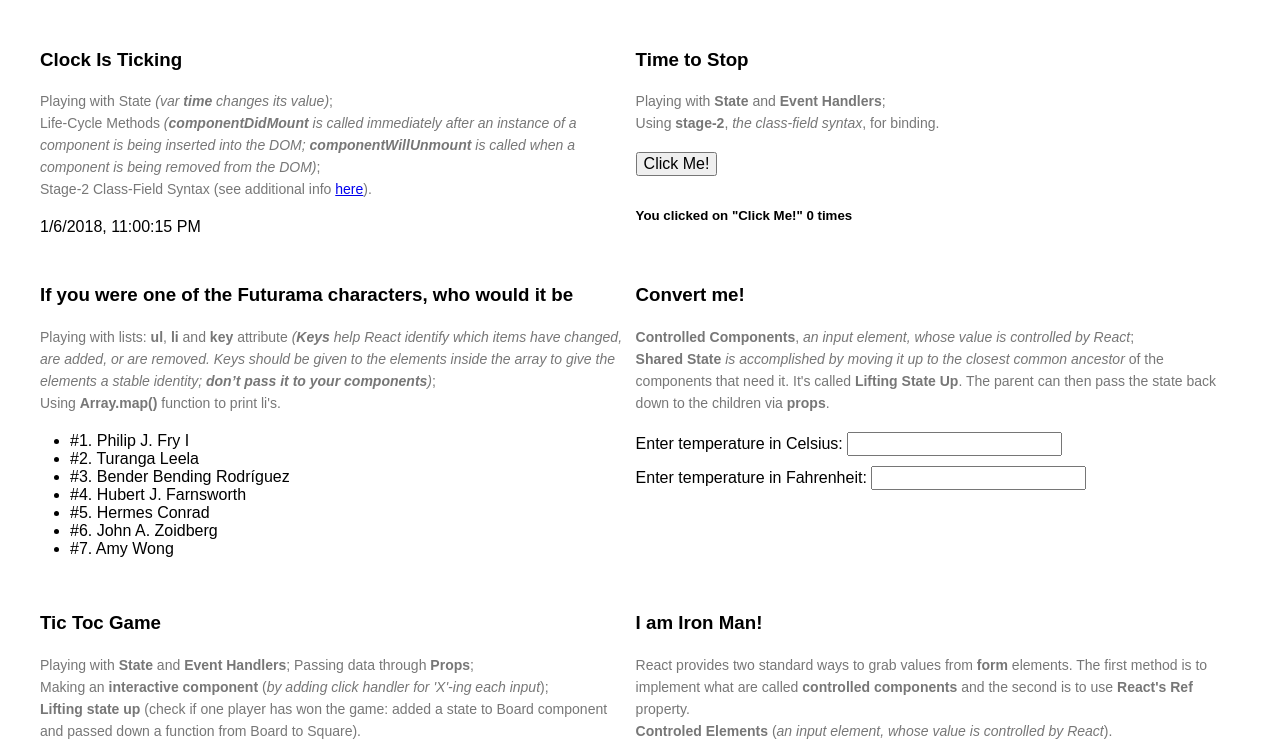
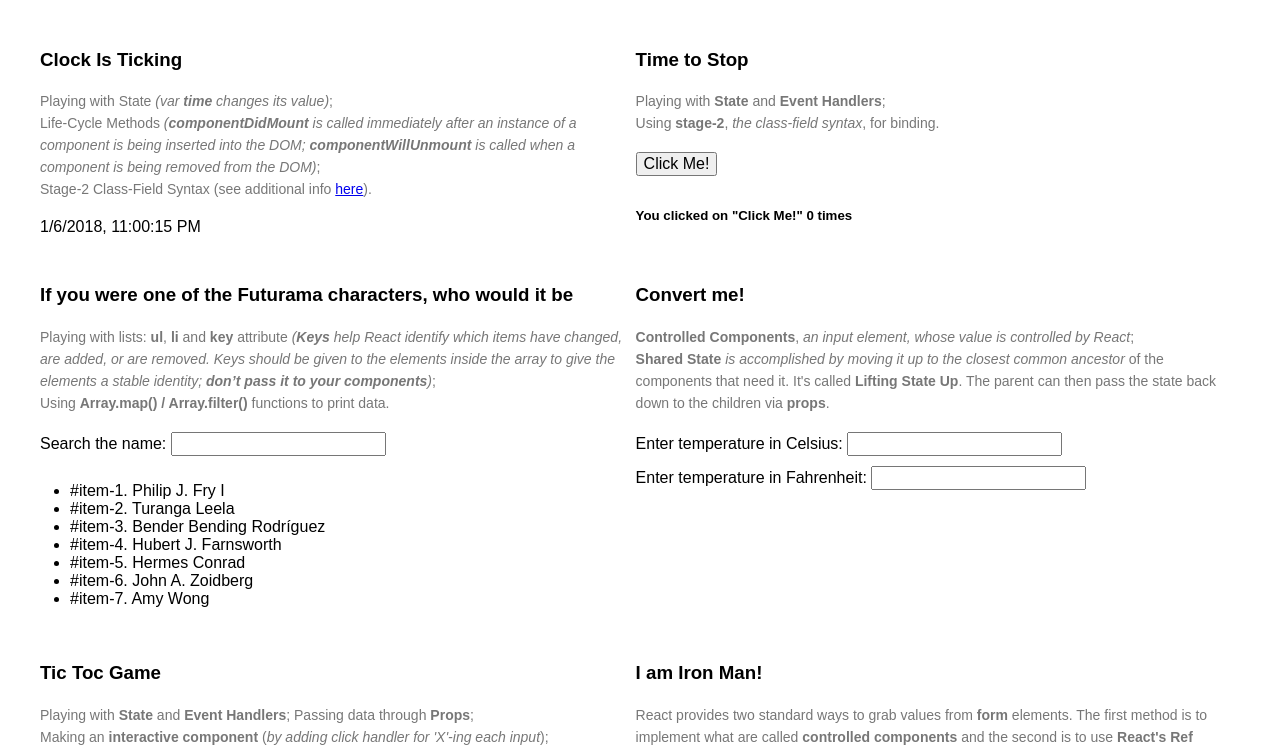
Before and after one commit to mkora/react-playground, a React (Create React App) app: page / in a window 1280 px wide. Shown: the top 751 px of the page. Built offline with nearby package versions, Linux system fonts and the light colour scheme; the HTML template or start-up script is replaced by a standard one.

Commit message:
Added filter to futurama list

```diff
--- a/src/App.js
+++ b/src/App.js
@@ -2,7 +2,6 @@ import React, { Component } from 'react';
 import Clock from './Clock';
 import ClickCounter from './ClickCounter';
 import FuturamaList from './list/FuturamaList';
-import futuramaData from './list/futurama';
 import TemperatureConvert from './TemperatureConvert';
 import TicTocGame from './game/TicTocGame';
 import TodoList from './todo/TodoList';
@@ -53,10 +52,10 @@ class App extends Component {
                 Keys should be given to the elements inside the array
                 to give the elements a stable identity; <strong>don’t pass it
                 to your components</strong>)</em>;<br />
-                Using <strong>Array.map()</strong> function to print li's.
+                Using <strong>Array.map() / Array.filter()</strong> functions to print data.
               </span>
             </h3>
-            <FuturamaList data={futuramaData}/>
+            <FuturamaList />
           </div>
           <div className="column">
             <h3>
@@ -100,7 +99,8 @@ class App extends Component {
                 from <strong>form</strong> elements.
                 The first method is to implement what are called <strong>controlled
                 components</strong> and the second is to use <strong>React's
-                Ref</strong> property. <br />
+                Ref</strong> property (the general rule of thumb is
+                to <strong>avoid it</strong>).<br />
                 <strong>Controled Elements</strong> (<em>an input
                 element, whose value is controlled by React</em>).
               </span>
@@ -138,7 +138,11 @@ class App extends Component {
                 remember that the inputs are DOM elements. <strong>DON'T use them
                 on production</strong> (see babel-plugin-transform-react-remove-prop-types);<br />
                 Using <strong>Ref</strong> to get a reference to specific component
-                (see <em>ContactSelect</em> component); <br />
+                (see <em>ContactSelect</em> component). There are three occasions
+                where you can use it (bc you have no other choice):<br />
+                - Managing focus, text selection, or media playback;<br />
+                - Integrating with third-party DOM libraries;<br />
+                - Triggering imperative animations;<br />
                 <strong>PropTypes</strong> <em>(<strong>React.PropTypes</strong> has
                 moved into a different package since <strong>React v15.5</strong>,
                 use the prop-types library instead), see ContactThankYou</em> component;
--- a/src/list/FuturamaList.js
+++ b/src/list/FuturamaList.js
@@ -1,13 +1,37 @@
 import React, { Component } from 'react';
 import FuturamaItem from './FuturamaItem';
+import data from './futurama';
 
 class FuturamaList extends Component {
+
+  state = {
+    data,
+    filter: '',
+  }
+
+  handleFilterInput = (event) => {
+    const { value } = event.target;
+    this.setState({
+      filter: value,
+      data: data.filter(item =>
+        item.name
+          .toLowerCase()
+          .trim()
+          .includes(value.toLowerCase())
+      )
+    });
+  }
 
   render() {
     return (
       <div>
+        <label htmlFor="filter-input">Search the name: </label>
+        <input
+          id="filter-input"
+          type="text"
+          onChange={this.handleFilterInput} />
         <ul>
-          {this.props.data.map((item) =>
+          {this.state.data.map((item) =>
             <FuturamaItem
               name={item.name}
               id={item.id}
--- a/src/list/futurama.js
+++ b/src/list/futurama.js
@@ -1,11 +1,11 @@
 const futuramaData = [
-  { id: 1, name: 'Philip J. Fry I' },
-  { id: 2, name: 'Turanga Leela' },
-  { id: 3, name: 'Bender Bending Rodríguez' },
-  { id: 4, name: 'Hubert J. Farnsworth' },
-  { id: 5, name: 'Hermes Conrad' },
-  { id: 6, name: 'John A. Zoidberg' },
-  { id: 7, name: 'Amy Wong' }
+  { id: 'item-1', name: 'Philip J. Fry I' },
+  { id: 'item-2', name: 'Turanga Leela' },
+  { id: 'item-3', name: 'Bender Bending Rodríguez' },
+  { id: 'item-4', name: 'Hubert J. Farnsworth' },
+  { id: 'item-5', name: 'Hermes Conrad' },
+  { id: 'item-6', name: 'John A. Zoidberg' },
+  { id: 'item-7', name: 'Amy Wong' }
 ];
 
 export default futuramaData;
```
